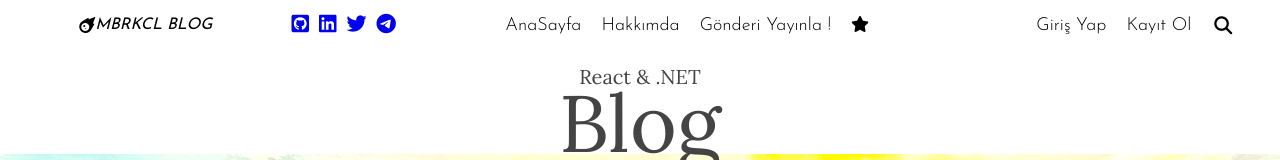
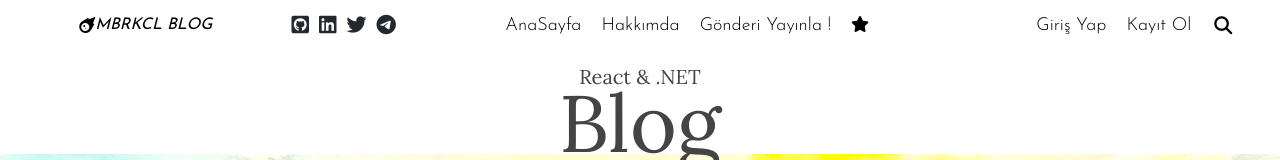
Before and after one commit to mehmetberkekeceli/BlogProject, a React (Create React App) app in the folder BlogLab.UI/: page / in a window 1280 px wide. Shown: the top 160 px of the page. Built offline with nearby package versions, Linux system fonts and the light colour scheme; no server answers.

Commit message:
AddedIconColor

```diff
--- a/BlogLab.UI/src/components/topbar/topbar.css
+++ b/BlogLab.UI/src/components/topbar/topbar.css
@@ -20,10 +20,10 @@
     flex:6;
 }
 
-.topIcon{
+.topIcon i{
     font-size: 20px;
     margin-right: 10px;
-    color: black;
+    color: #24292e;
     cursor: pointer;
 }
 
```
